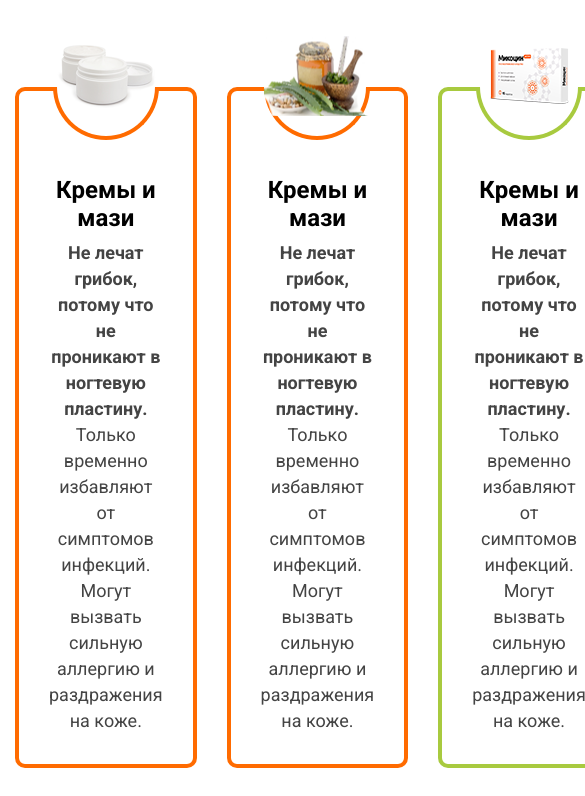
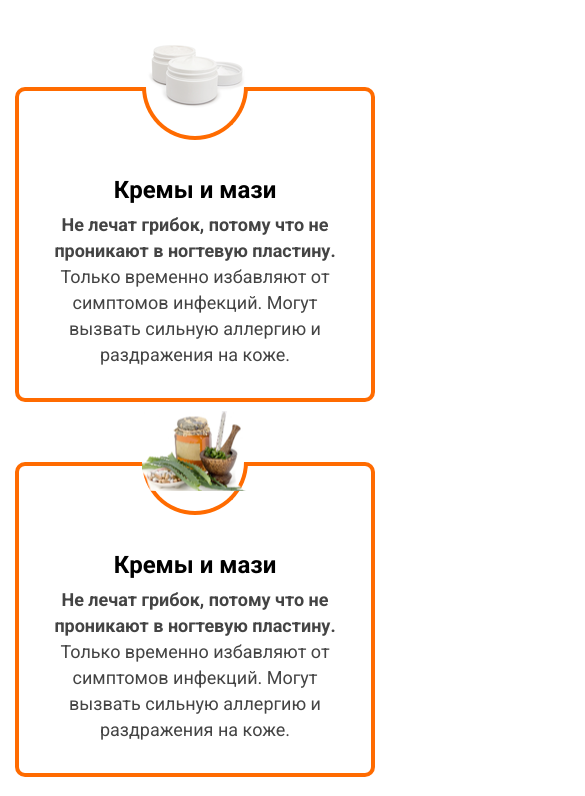
Before and after one commit to alexmay112/Eve, a website: page index.html in a window 390 px wide. Shown: the part 7160-7956 px from the top of the page, 585 px wide, since content can reach past the window. Drawn offline with Linux system fonts and the light colour scheme.

Commit message:
add media-q for effective list

```diff
--- a/src/sass/layout/_effective.scss
+++ b/src/sass/layout/_effective.scss
@@ -28,7 +28,7 @@
         text-align: center;
         position: relative;
         &:not(:first-child) {
-            margin-left: 30px;
+            margin-left: 15px;
         }
         &-title {
             font-size: 24px;
@@ -113,3 +113,15 @@
         border-radius: 8px;
     }
 }
+@media (max-width: 767px) {
+    .effective-list {
+        flex-direction: column;
+        &__item {
+            max-width: none;
+            margin-bottom: 60px;
+            &:not(:first-child) {
+                margin-left: 0;
+            }
+        }
+    }
+}
```
Also changed, not shown: assets/css/main.css.
